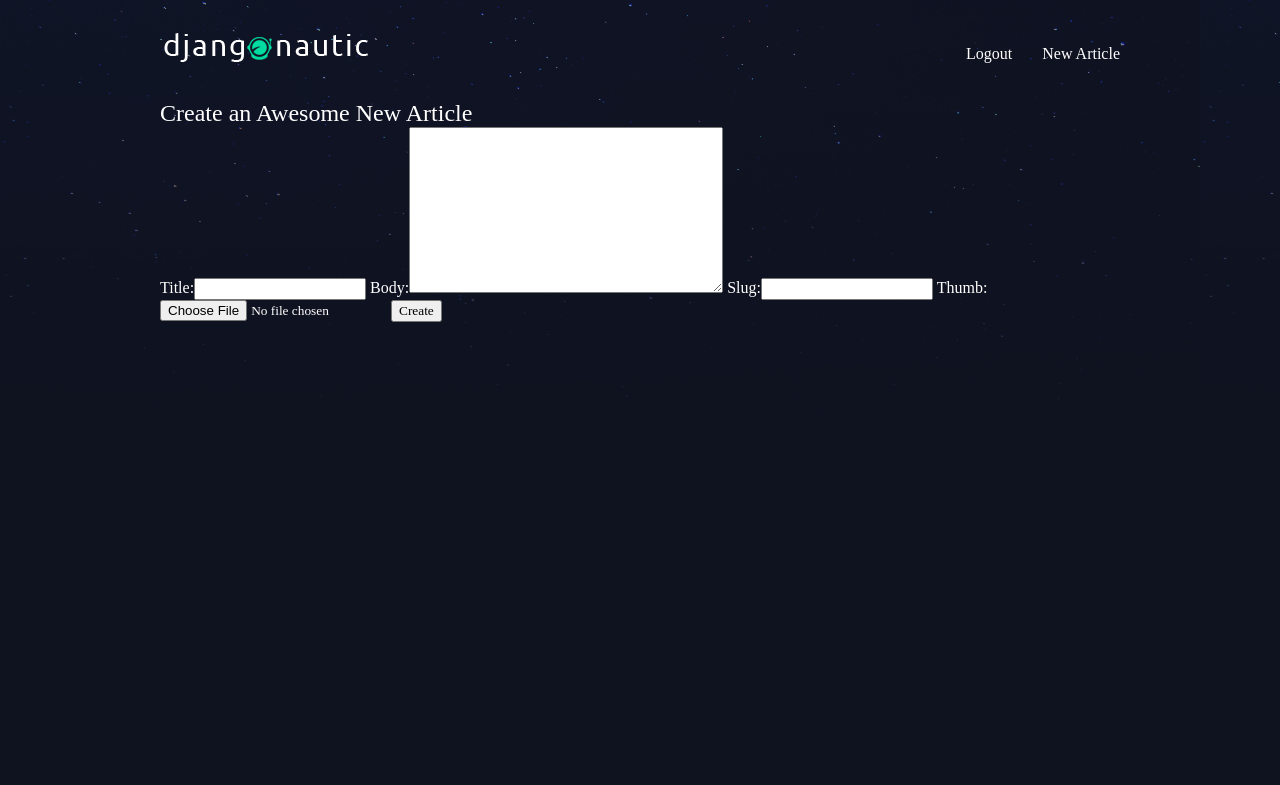
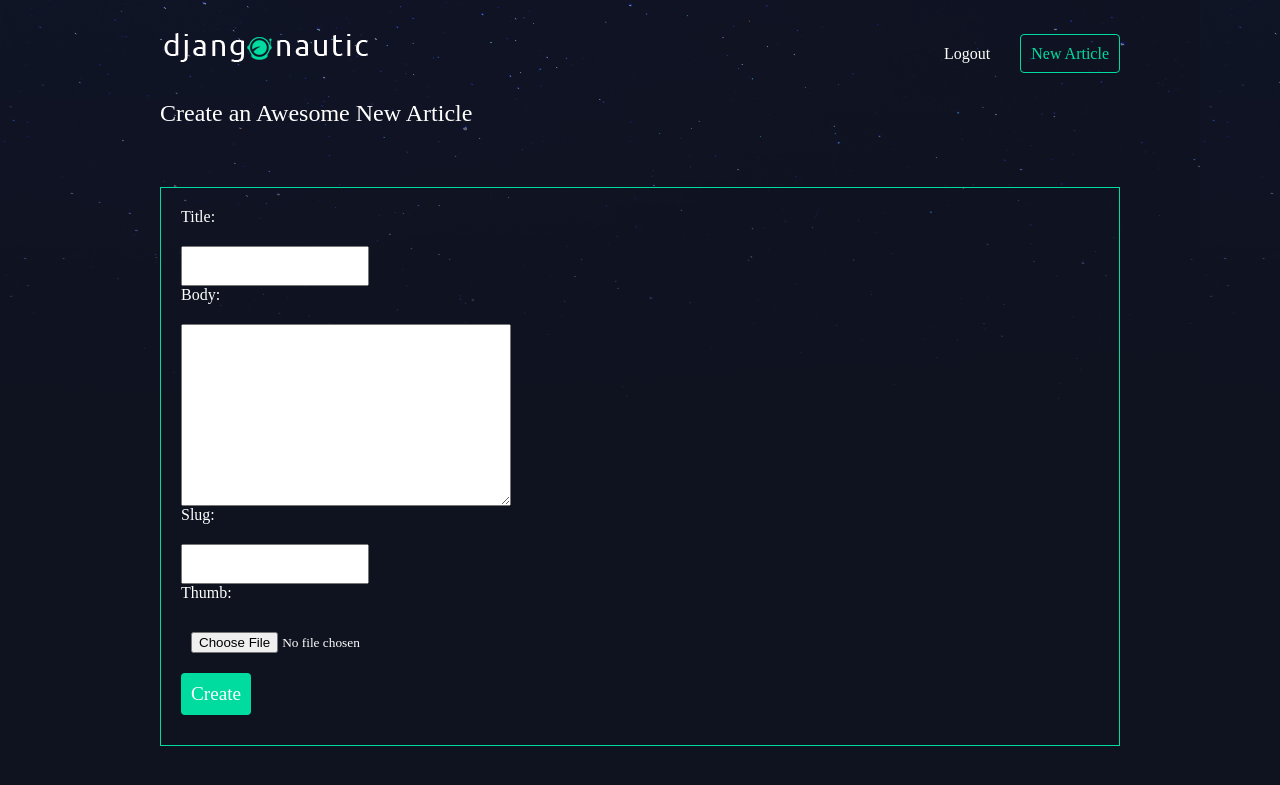
Before and after one commit to pedr0diniz/djangonautic, a Django app: page /articles/create in a window 1280 px wide. Shown: the top 785 px of the page. Run offline with Django 3.2, Linux system fonts and the light colour scheme; a user stored in the database is signed in; parts of the project's set-up code (start-up, migrations or seed data) failed here and were passed over.

Commit message:
Course finished. Application has its main functionalities and been styled.

```diff
--- a/articles/templates/articles/article_create.html
+++ b/articles/templates/articles/article_create.html
@@ -9,4 +9,5 @@
             <input type="submit" value="Create">
         </form>
     </div>
+    <script src="/static/slugify.js"></script>
 {% endblock %}
--- /dev/null
+++ b/assets/slugify.js
@@ -0,0 +1,12 @@
+const titleInput = document.querySelector('input[name=title]');
+const slugInput = document.querySelector('input[name=slug]');
+
+const slugify = (val) => {
+    return val.toString().toLowerCase().trim()
+        .replace(/&/g, '-and-') // replace & with '-and-'
+        .replace(/[\s\W-]+/g, '-') // replace spaces, non word chars and dashes with a single dash
+};
+
+titleInput.addEventListener('keyup', (e) => {
+    slugInput.setAttribute('value', slugify(titleInput.value)); // modifies the slug field after every character typed
+});
--- a/assets/styles.css
+++ b/assets/styles.css
@@ -106,3 +106,51 @@ nav button{ /* removes any background, makes its color white, changes cursor to
     margin: 0;
     color: #0f121f;
 }
+
+.site-form{ /* adding a top margin, border and padding to all forms */
+    margin-top: 60px;
+    border: 1px solid #00dba0;
+    padding: 20px;
+}
+
+.site-form input, .site-form textarea{ /* turns form fields into blocks
+    and gives them margins and padding */
+    display: block;
+    margin: 20px 0 0 0;
+    padding: 10px;
+}
+
+a.highlight{ /* create article button with border, color and padding */
+    border: 1px solid #00dba0;
+    padding: 10px;
+    border-radius: 4px;
+    color: #00dba0;
+}
+
+.helptext, .helptext.ul{ /* django built-in helptext for the signup form */
+    margin: 0 auto 20px;
+    color: #bbb;
+    font-size: 0.9em;
+    display: block;
+}
+
+.errorlist li{ /* signup errors */
+    padding: 10px;
+    list-style-type: none;
+    border: 1px solid #ff5722;
+    color: #ff5722;
+    margin: 10px 0;
+}
+
+.errorlist{
+    padding: 0;
+}
+
+.site-form input[type="submit"]{ /* form submit buttons */
+    background: #00dba0;
+    border: 0;
+    color: #fff;
+    font-size: 1.2em;
+    border-radius: 4px;
+    margin: 10px 0;
+}
```
Also changed, not shown: db.sqlite3.
